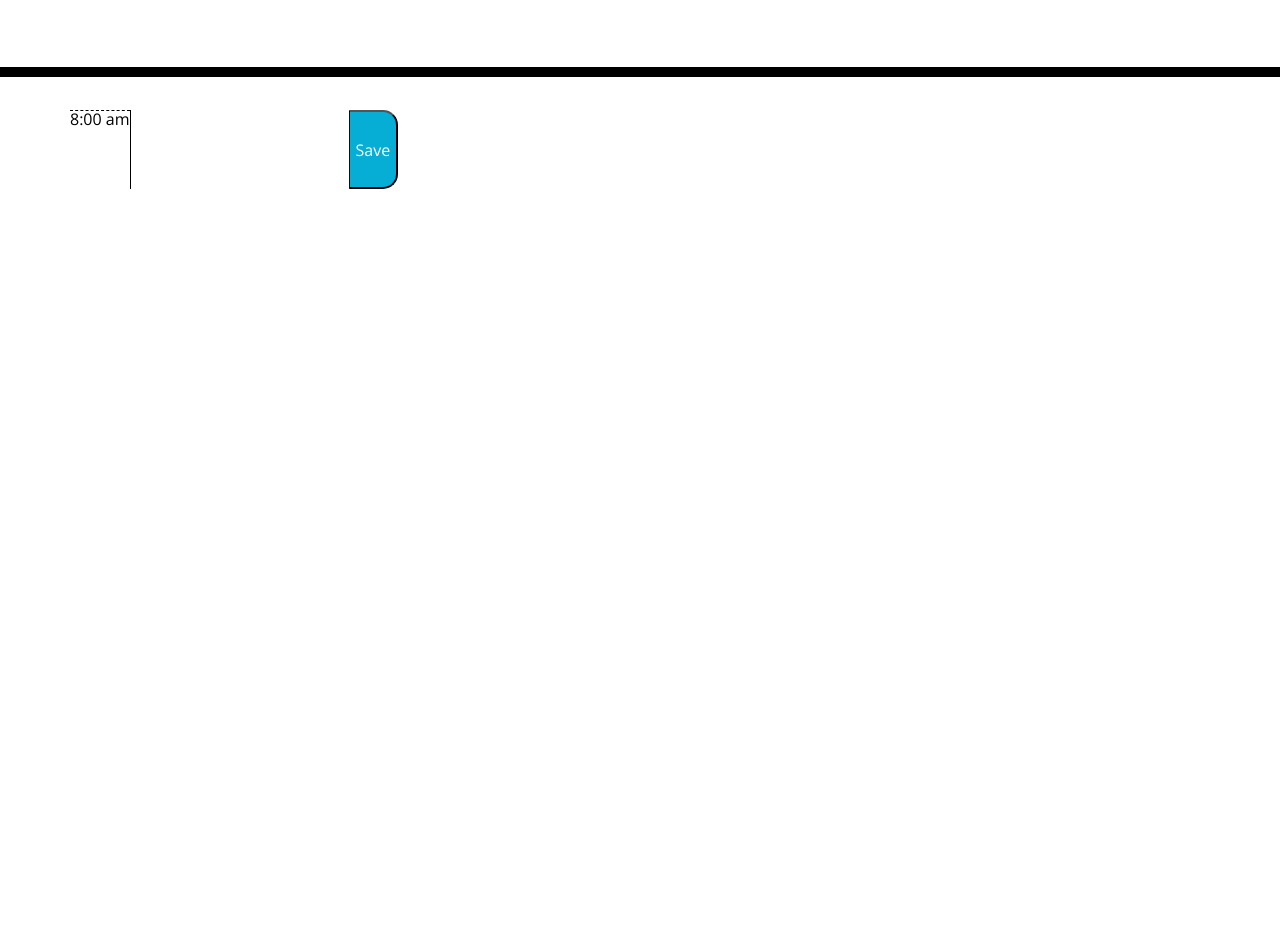
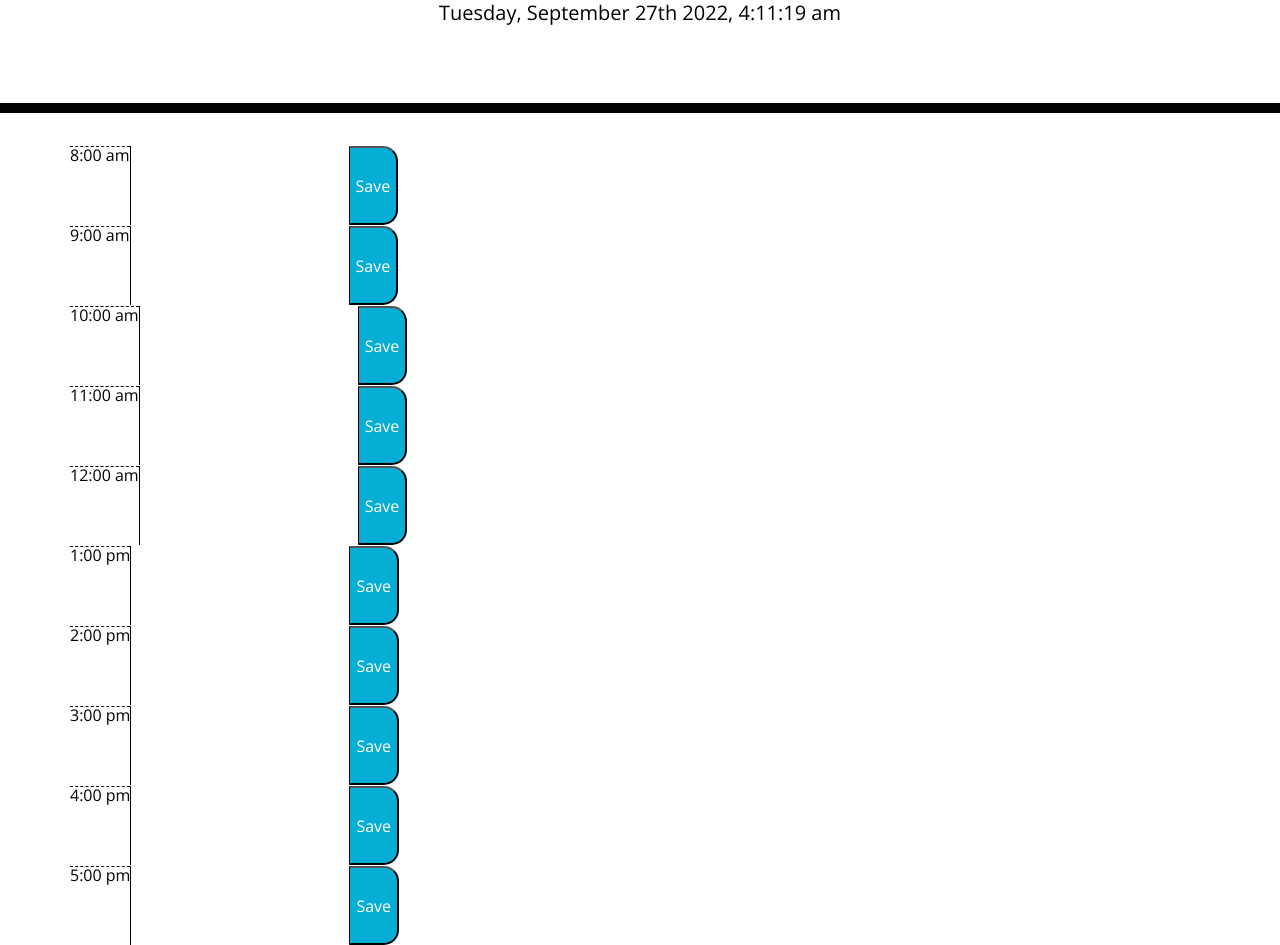
Before and after one commit to DarioOrbita/workday-scheduler, a plain HTML site: page index.html in a window 1280 px wide. Shown: the part 191-1136 px from the top of the page. Before the commit the page ends 800 px from the top, so only its background shows below. Drawn offline with nearby package versions, Linux system fonts and the light colour scheme; files that its build step writes are made by us from their sources.

Commit message:
fix script link error and duplicate timeslots

```diff
--- a/assets/js/script.js
+++ b/assets/js/script.js
@@ -1,8 +1,8 @@
-let currentDayEl = $('#currentDay');
-
+const currentDayEl = $("#currentDay");
+console.log(currentDayEl);
 function currentDay() {
-    let today = moment().format("dddd, MMMM Do YYYY, h:mm:ss a")
-    currentDayEl.text(today)
-};
+  let today = moment().format("dddd, MMMM Do YYYY, h:mm:ss a");
+  currentDayEl.text(today);
+}
 
 $(document).ready(currentDay());
--- a/index.html
+++ b/index.html
@@ -32,12 +32,58 @@
       <!-- Timeblocks go here -->
       <div class="row timeBlock">
         <div class="hour">8:00 am</div>
-          <textarea class="description"></textarea>
-          <button class="saveBtn">Save</button>
+        <textarea class="description"></textarea>
+        <button class="saveBtn">Save</button>
+      </div>
+      <div class="row timeBlock">
+        <div class="hour">9:00 am</div>
+        <textarea class="description"></textarea>
+        <button class="saveBtn">Save</button>
+      </div>
+      <div class="row timeBlock">
+        <div class="hour">10:00 am</div>
+        <textarea class="description"></textarea>
+        <button class="saveBtn">Save</button>
+      </div>
+      <div class="row timeBlock">
+        <div class="hour">11:00 am</div>
+        <textarea class="description"></textarea>
+        <button class="saveBtn">Save</button>
+      </div>
+      <div class="row timeBlock">
+        <div class="hour">12:00 am</div>
+        <textarea class="description"></textarea>
+        <button class="saveBtn">Save</button>
+      </div>
+      <div class="row timeBlock">
+        <div class="hour">1:00 pm</div>
+        <textarea class="description"></textarea>
+        <button class="saveBtn">Save</button>
+      </div>
+      <div class="row timeBlock">
+        <div class="hour">2:00 pm</div>
+        <textarea class="description"></textarea>
+        <button class="saveBtn">Save</button>
+      </div>
+      <div class="row timeBlock">
+        <div class="hour">3:00 pm</div>
+        <textarea class="description"></textarea>
+        <button class="saveBtn">Save</button>
+      </div>
+      <div class="row timeBlock">
+        <div class="hour">4:00 pm</div>
+        <textarea class="description"></textarea>
+        <button class="saveBtn">Save</button>
+      </div>
+      <div class="row timeBlock">
+        <div class="hour">5:00 pm</div>
+        <textarea class="description"></textarea>
+        <button class="saveBtn">Save</button>
       </div>
     </div>
 
     <script src="https://code.jquery.com/jquery-3.4.1.min.js"></script>
     <script src="https://cdnjs.cloudflare.com/ajax/libs/moment.js/2.24.0/moment.min.js"></script>
+    <script src="./assets/js/script.js"></script>
   </body>
 </html>
```
